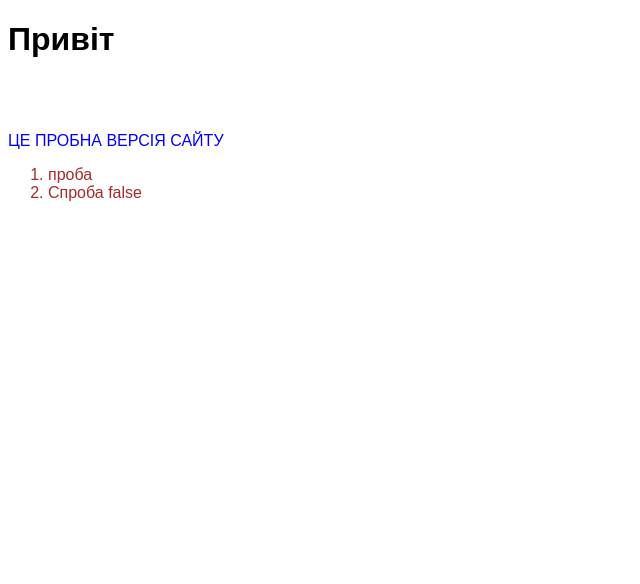
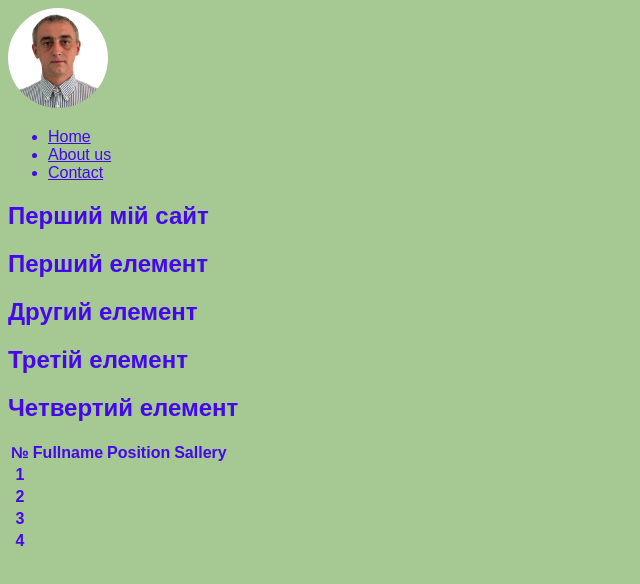
Before and after one commit to oltarr1983/-, a plain HTML site: page index.html in a window 1280 px wide. Shown: the whole page, without its empty margins (0-640 px from the left). Drawn offline with Linux system fonts and the light colour scheme.

Commit message:
Add files via upload

```diff
--- a/index.html
+++ b/index.html
@@ -1,21 +1,82 @@
 <!DOCTYPE html>
-<html lang="ua">
+<html lang="uk">
 <head>
   <meta charset="UTF-8">
   <meta name="viewport" content="width=device-width, initial-scale=1.0">
-  <title>Document</title>
+  <title>Перший сайт</title>
 </head>
 <body>
-  <h1>Привіт</h1>
-  <br>
-      <br>
-  <p>ЦЕ ПРОБНА ВЕРСІЯ САЙТУ</p>
-  <ol id="list">
+ <header>
+  <img src="images/Oleg1.jpg" alt="Oleg">
+   <nav>
+     <ul>
+      <li><a href="#">Home</a></li>
+      <li><a href="#">About us</a></li>
+      <li><a href="#">Contact</a></li>
+    </ul>
 
-    <li>проба</li>
-    <li>Спроба false</li>
+   </nav>
+ </header>
+ <main>
+<section>
+  <h1>Перший мій сайт</h1>
+</section>
+<section>
+  <h2>Перший елемент</h2>
+</section>
+<section>
+  <h2>Другий елемент</h2>
+</section>
+<section>
+  <h2>Третій елемент</h2>
+</section>
+<section>
+  <h2>Четвертий елемент</h2>
+</section>
 
-  </ol>
+
+ </main>
+
+ <footer>
+<table>
+  <thead>
+    <tr>
+      <th>№</th>
+      <th>Fullname</th>
+      <th>Position</th>
+      <th>Sallery</th>
+    </tr>
+  </thead>
+  <tbody>
+    <tr>
+      <th>1</th>
+      <th></th>
+      <th></th>
+      <th></th>
+    </tr>
+    <tr>
+      <th>2</th>
+      <th></th>
+      <th></th>
+      <th></th>
+    </tr>
+    <tr>
+      <th>3</th>
+      <th></th>
+      <th></th>
+      <th></th>
+    </tr>
+    <tr>
+      <th>4</th>
+      <th></th>
+      <th></th>
+      <th></th>
+    </tr>
+  </tbody>
+  <tfoot></tfoot>
+</table>
+
+ </footer>
   <link rel="stylesheet" href="style.css">
 </body>
 </html>
--- a/style.css
+++ b/style.css
@@ -3,13 +3,13 @@ padding: 2;
 margin: 10;
 font-family: Arial, Helvetica, sans-serif;
 font-size: 150;
+color: rgb(69, 8, 235);
+background-color: rgb(166, 201, 148);
 
 }
-p {
-color: blue;
 
+img {
+    height: 100px;
+    width: 100px;
+    border-radius: 50%;
 }
-#list {
-
-    color: brown;
-}
```
Also changed, not shown: images/Oleg1.jpg (added).
